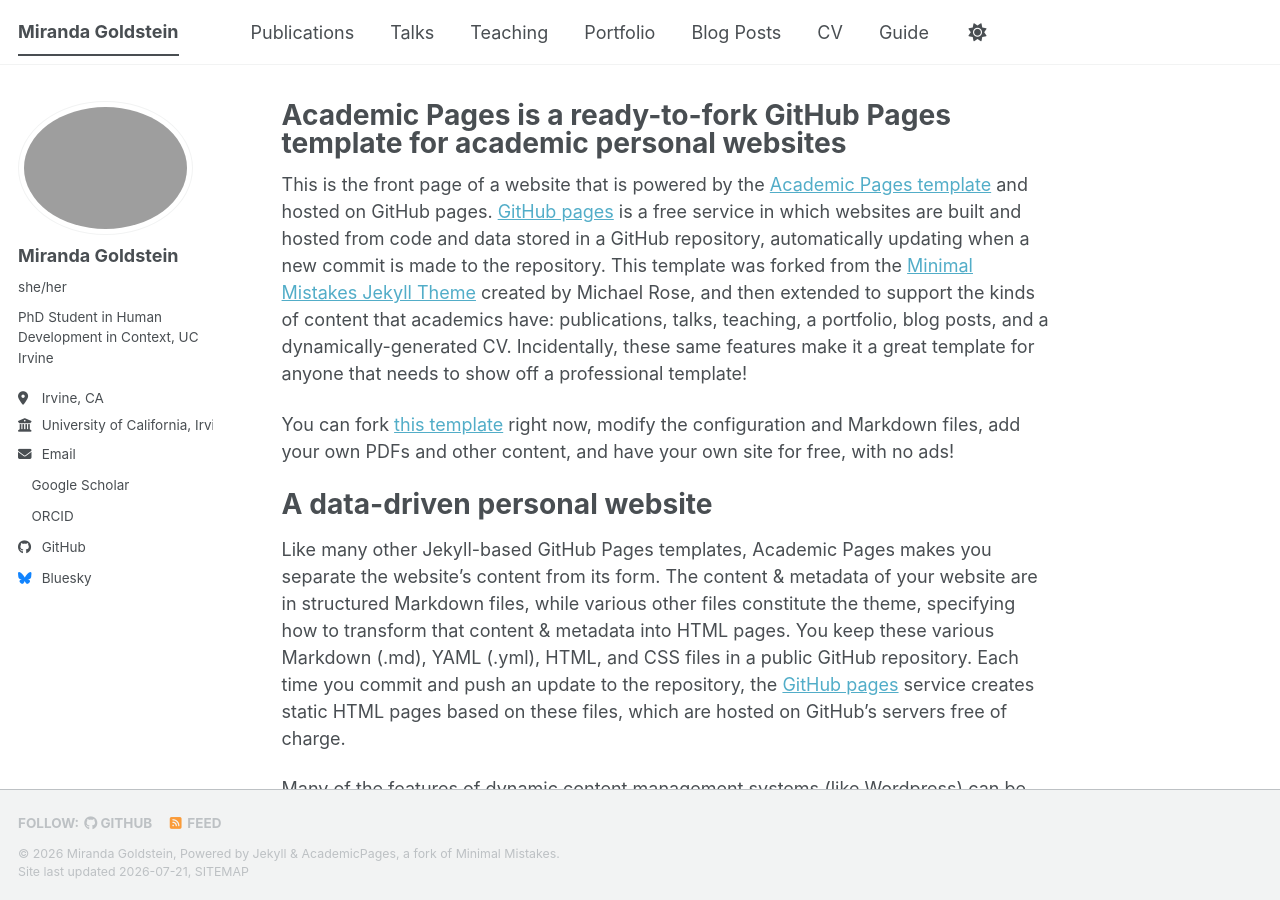
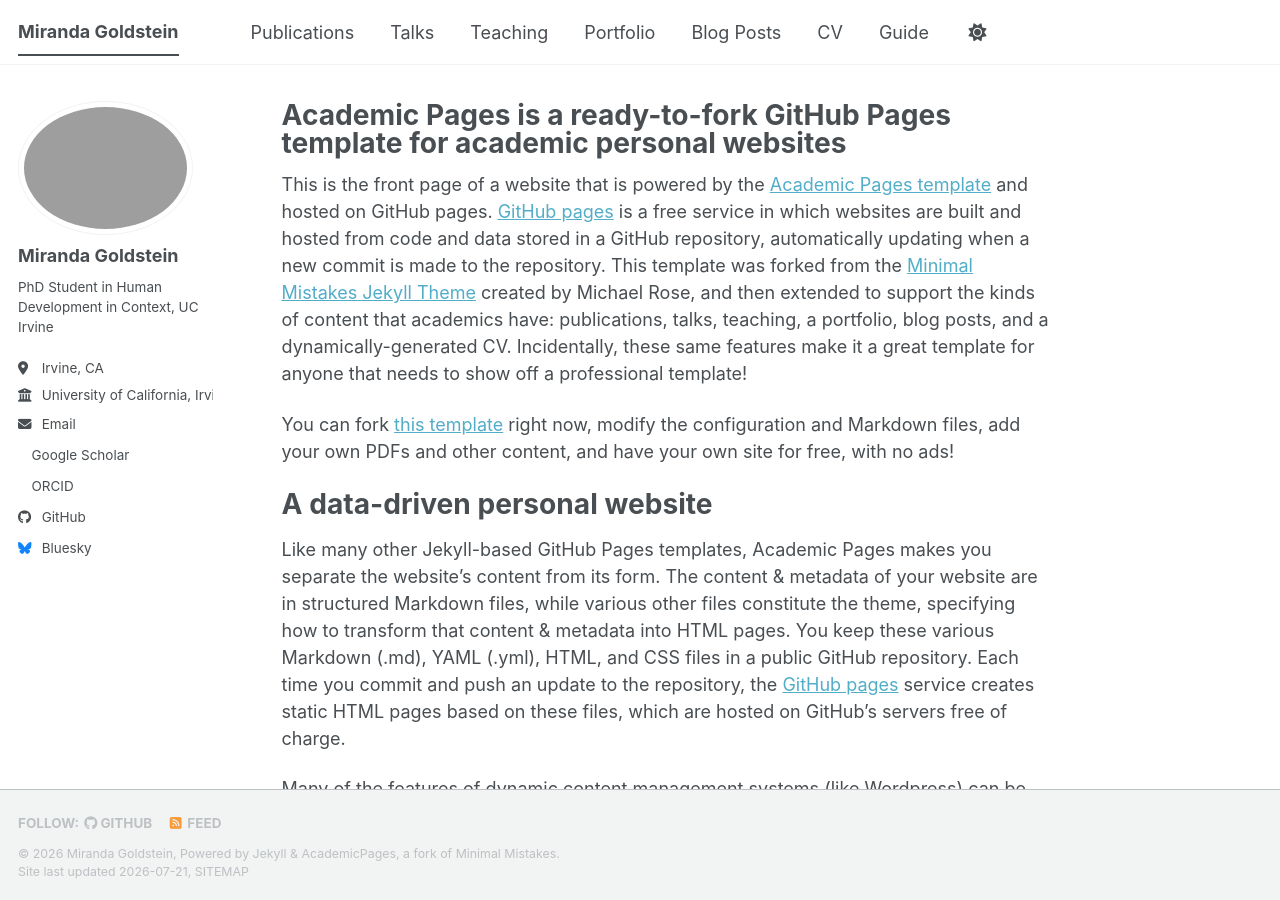
Before and after one commit to mirandagoldstein/mirandagoldstein.github.io, a Jekyll site: the page built from _pages/about.md, in a window 1280 px wide and 900 px high. Built offline with Jekyll 4.4.1, drawn with Linux system fonts in a browser that asks for light colours; a style sheet for code colours, icons or effects is not loaded.

Commit message:
Update _config.yml

```diff
--- a/_config.yml
+++ b/_config.yml
@@ -24,7 +24,7 @@ author:
   # Biographic information
   avatar           : "IMG_0549.jpeg"
   name             : "Miranda Goldstein"
-  pronouns         : "she/her"
+  pronouns         : # she/her
   bio              : "PhD Student in Human Development in Context, UC Irvine"
   location         : "Irvine, CA"
   employer         : "University of California, Irvine"
```
